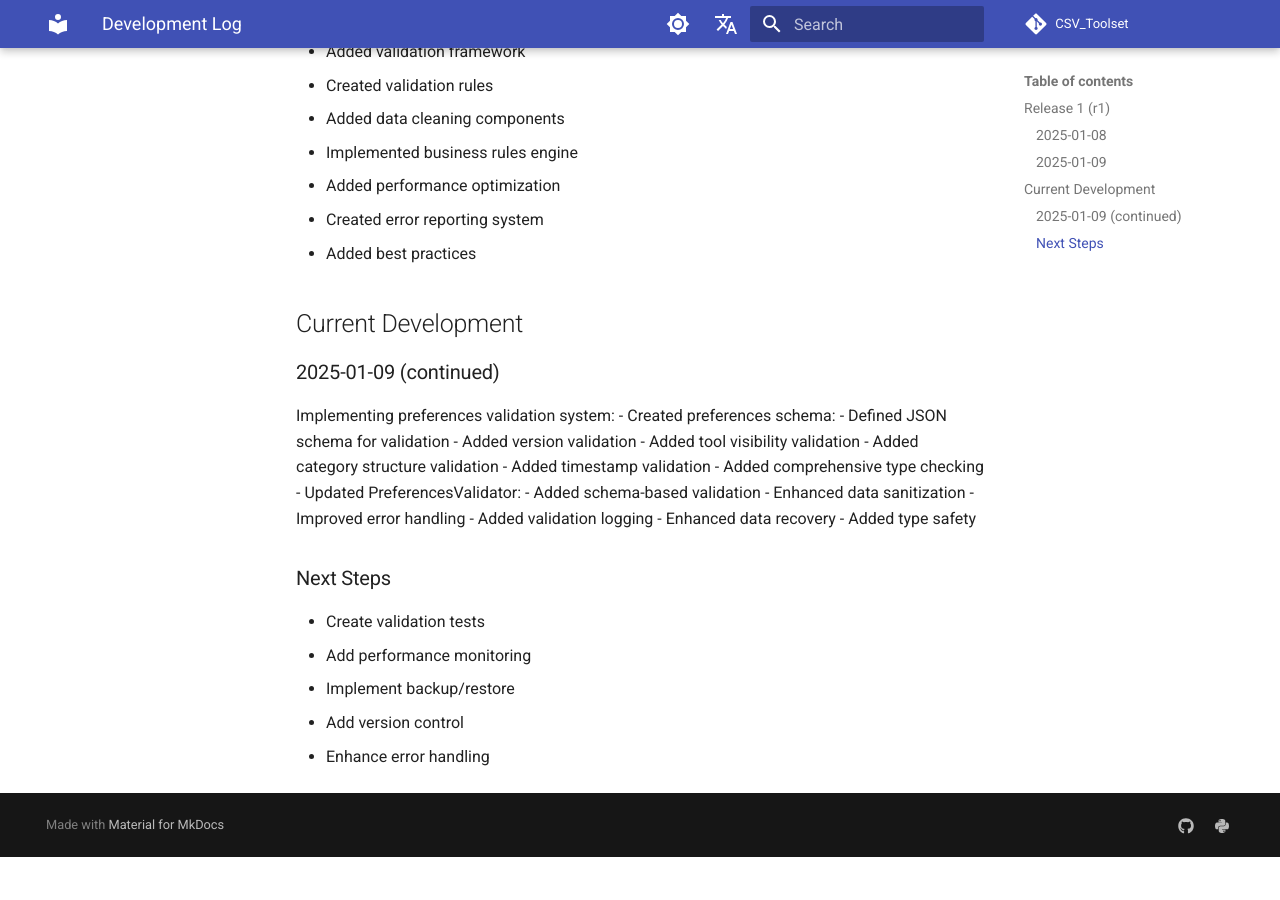
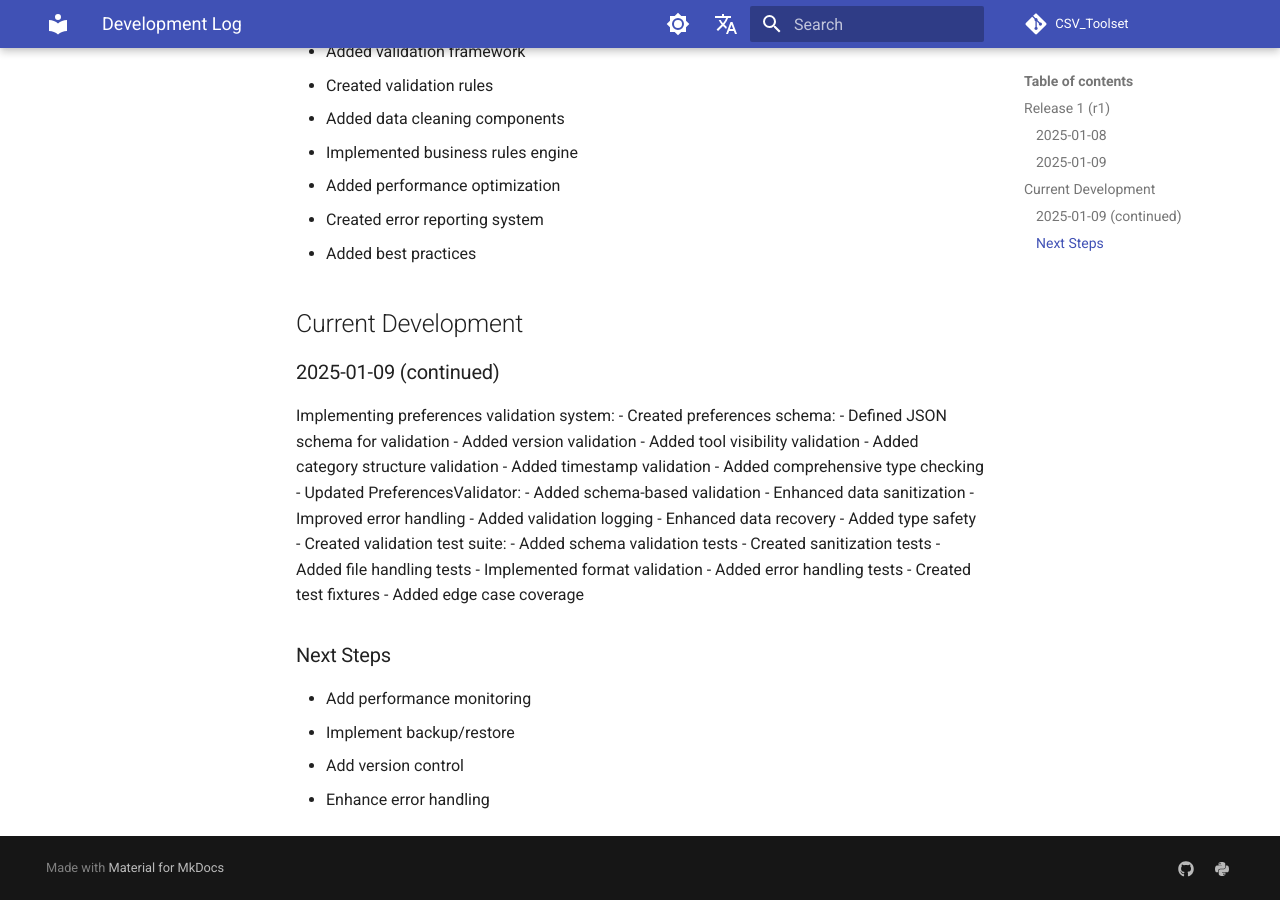
Before and after one commit to rfd62794/CSV_Toolset, an MkDocs documentation site: the page built from docs/DEVLOG.md, in a window 1280 px wide and 900 px high, scrolled down 2136 px. Built offline with MkDocs 1.6.1 and Material for MkDocs 9.7.7, drawn with Linux system fonts in a browser that asks for light colours; comment, search, counter and statistics services are not loaded; the version menu is left out; before the commit the page ends 2993 px from its top, so only the background shows below that.

Commit message:
Implement validation test suite for preferences management system
- Created a comprehensive validation test suite, including schema validation, sanitization, file handling, format validation, and error handling tests.
- Updated TASKLIST.md to reflect the completion of error handling and validation tests tasks.
- Enhanced DEVLOG.md to document the addition of validation tests and next steps for performance monitoring and backup/restore functionalities.

These changes significantly improve the testing framework for the preferences management system, ensuring better reliability and coverage of validation features.

```diff
--- a/docs/DEVLOG.md
+++ b/docs/DEVLOG.md
@@ -82,9 +82,16 @@ Implementing preferences validation system:
   - Added validation logging
   - Enhanced data recovery
   - Added type safety
+- Created validation test suite:
+  - Added schema validation tests
+  - Created sanitization tests
+  - Added file handling tests
+  - Implemented format validation
+  - Added error handling tests
+  - Created test fixtures
+  - Added edge case coverage
 
 ### Next Steps
-- Create validation tests
 - Add performance monitoring
 - Implement backup/restore
 - Add version control
```
Also changed, not shown: docs/TASKLIST.md (+4 -4 lines).
